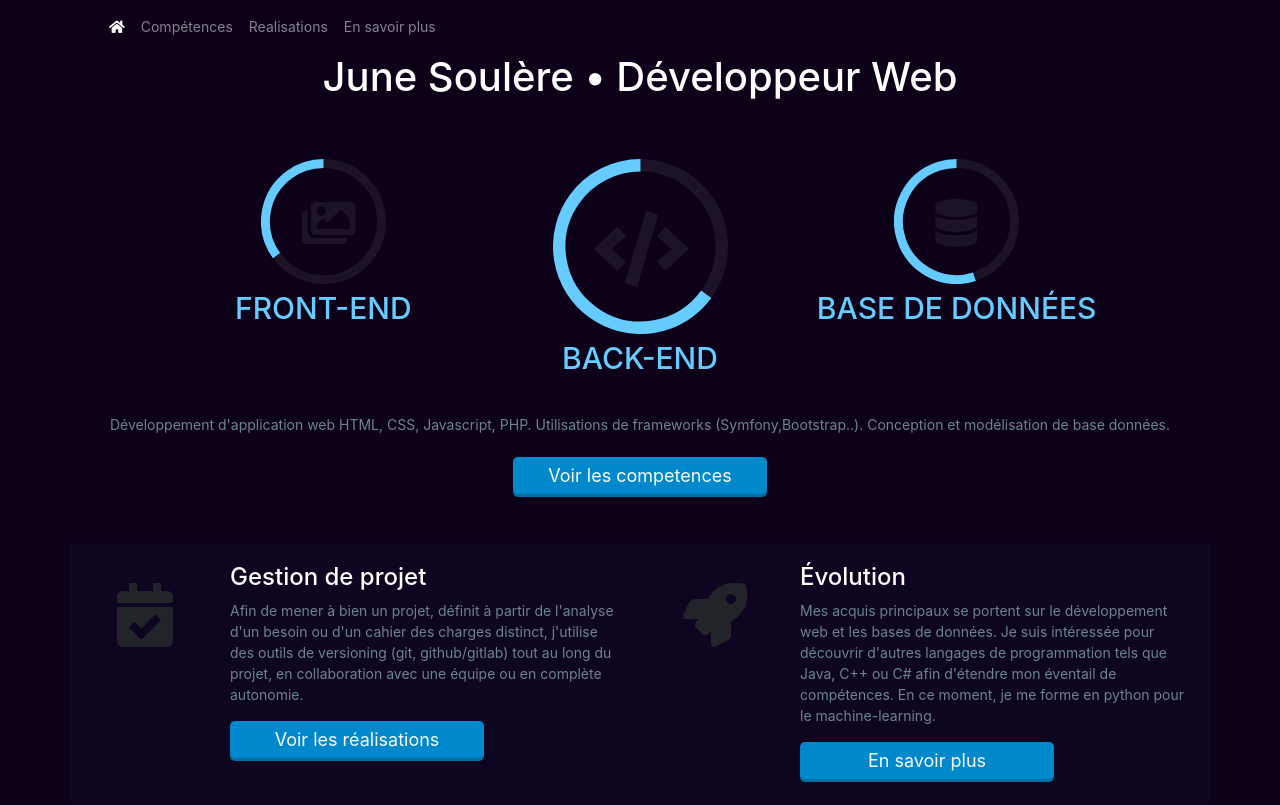
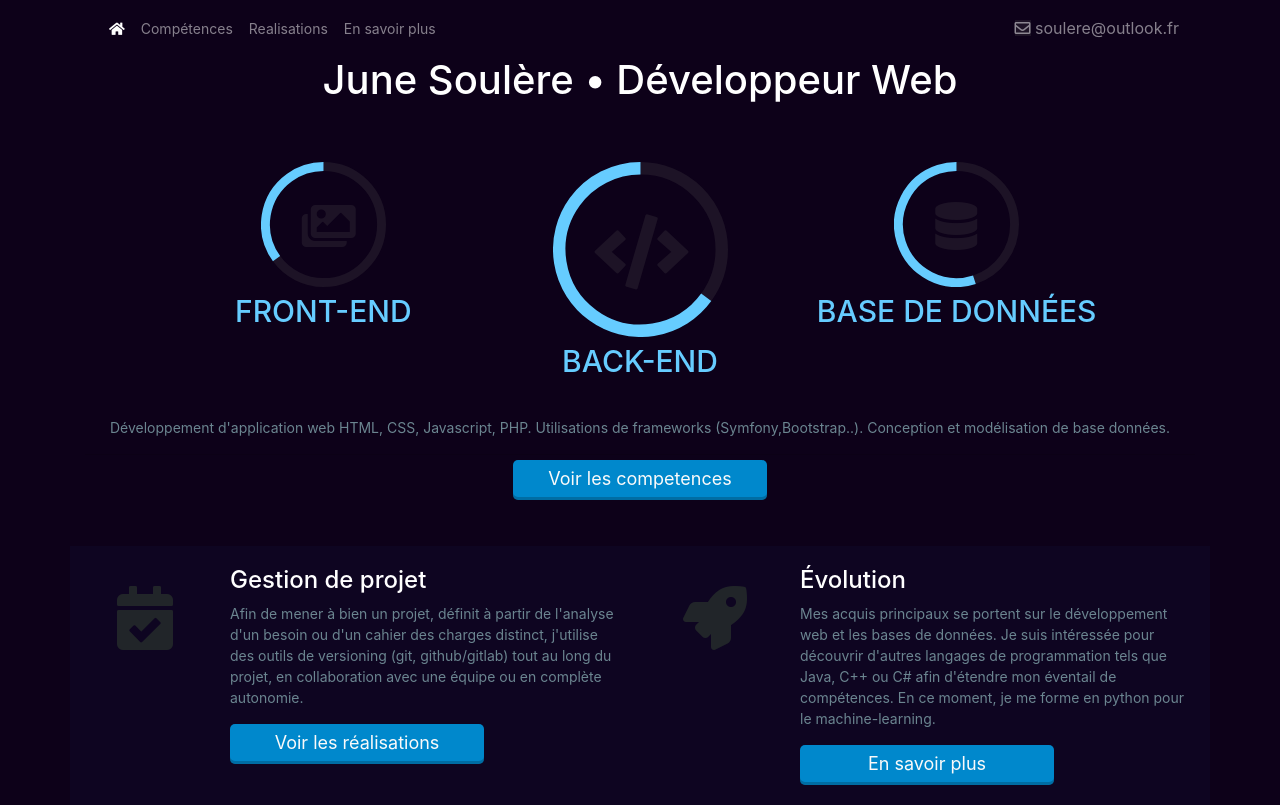
Before and after one commit to June-So/V3-June-So.github.io, a plain HTML site: page index.html in a window 1280 px wide. Drawn offline with Linux system fonts and the light colour scheme.

Commit message:
ajouts mail

```diff
--- a/index.html
+++ b/index.html
@@ -15,10 +15,8 @@
 </head>
 <body>
   <div class="container" id="index">
-    <!-- Content -->
-
+    <!-- Navigation -->
     <nav class="navbar navbar-expand-lg navbar-dark">
-      <!-- <a class="navbar-brand" href="#">Menu</a> -->
       <button class="navbar-toggler" type="button" data-toggle="collapse" data-target="#navbarSupportedContent" aria-controls="navbarSupportedContent" aria-expanded="false" aria-label="Toggle navigation">
         <span class="navbar-toggler-icon"></span>
       </button>
@@ -26,13 +24,13 @@
         <ul class="navbar-nav mr-auto">
           <li class="nav-item active"><a class="nav-link" href="index.html"><i class="fa fa-home"></i></a></li>
           <li class="nav-item"><a class="nav-link" href="competence.html">Compétences</a></li>
-          <!-- <li class="nav-item"><a class="nav-link disabled" href="projet.html">Réalisations</a></li> -->
           <li class="nav-item"><a class="nav-link" href="realisations.html">Realisations</a></li>
           <li class="nav-item"><a class="nav-link" href="en-savoir-plus.html">En savoir plus</a></li>
         </ul>
       </div>
+      <span class="navbar-text white-text"><i class="far fa-envelope"></i> soulere@outlook.fr</span>
     </nav>
-
+    <!-- Content -->
     <div class="row text-center">
       <div class="col">
         <h1>June Soulère • Développeur Web</h1>
@@ -67,12 +65,10 @@
     <div class="row row-index-md text-center">
       <div class="col">
         <p>Développement d'application web HTML, CSS, Javascript, PHP. Utilisations de frameworks (Symfony,Bootstrap..). Conception et modélisation de base données.<br/>
-          <!-- <a href="#nada" class="button button-inline button-small button-primary"><span>click me</span></a> -->
           <hr/>
           <a href="competence.html" class="btn button button-inline button-small button-primary">Voir les competences</a></p>
         </div>
       </div>
-
       <div class="row row-index-md">
         <div class="col bloc-text">
           <div class="row">
@@ -86,7 +82,6 @@
             </div>
           </div>
         </div>
-
         <div class="col bloc-text">
           <div class="row">
             <div class="col-3 big-icon">
@@ -100,14 +95,11 @@
           </div>
         </div>
       </div>
-
-
       <!-- Fin de contenu -->
     </div>
     <script src="asset/jquery/dist/jquery.min.js" type="text/javascript"></script>
     <script src="asset/bootstrap-4.0.0-dist/js/bootstrap.bundle.min.js" type="text/javascript"></script>
     <script src="asset/jquery-circle-progress/dist/circle-progress.js"></script>
     <script src="asset/js/skills.js"></script>
-
   </body>
   </html>
```
Also changed, not shown: competence.html (+3 -11 lines), en-savoir-plus.html (+3 -7 lines), realisations.html (+3 -10 lines).
